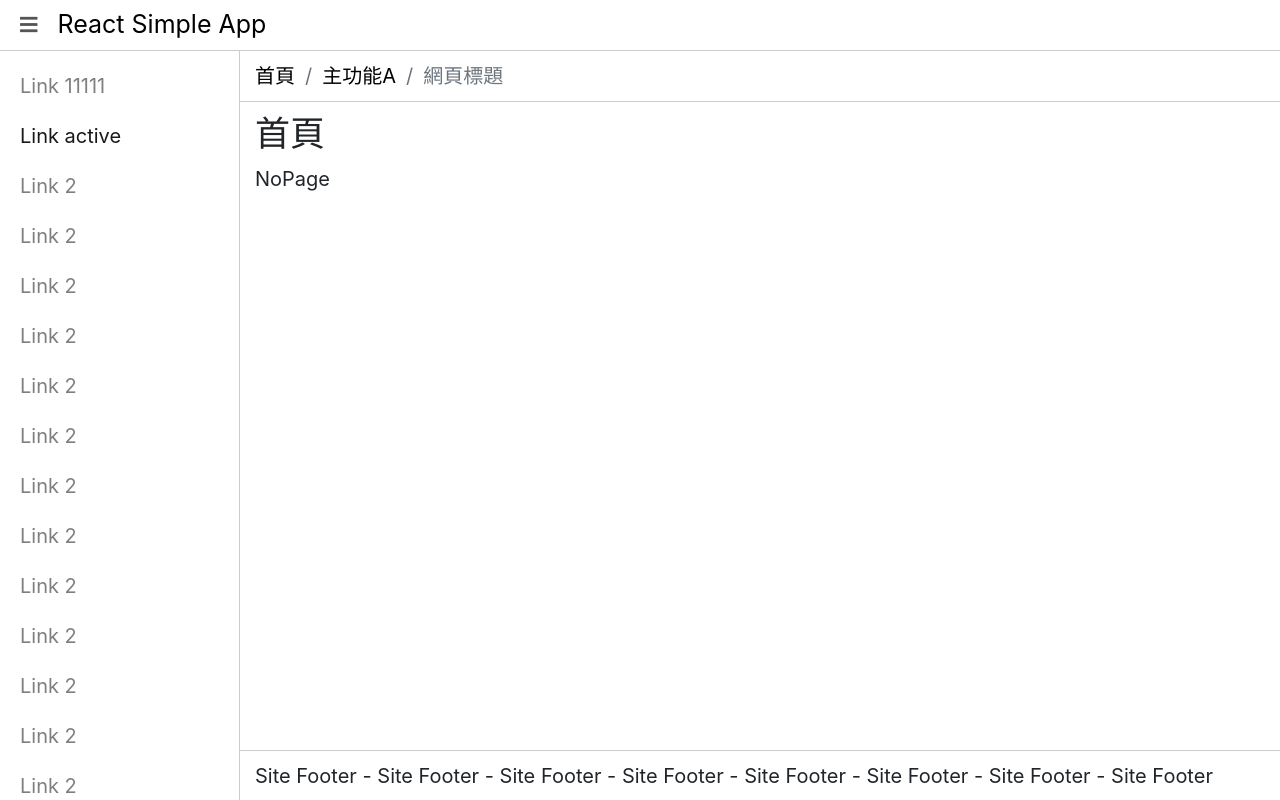
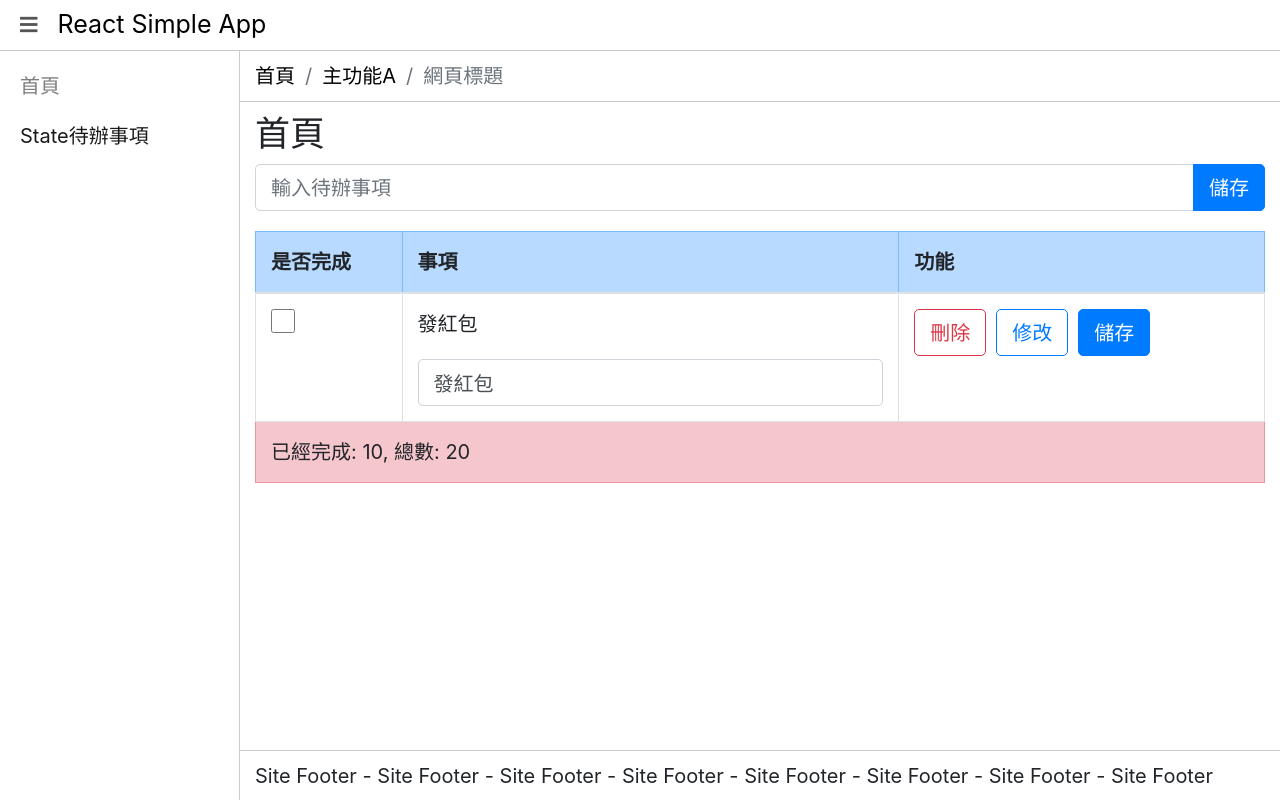
Before and after one commit to WeiTsunChien/react-simple-app, a React (Create React App) app: page /state-todo in a window 1280 px wide. Built offline with nearby package versions, Linux system fonts and the light colour scheme.

Commit message:
待辦事項靜態畫面

```diff
--- a/src/App.js
+++ b/src/App.js
@@ -3,6 +3,7 @@ import { BrowserRouter, Routes, Route } from "react-router-dom";
 
 import Layout from './components/layout/Layout';
 import Home from './components/Home';
+import StateTodo from './components/StateTodo';
 import NoPage from './components/other/NoPage';
 
 const App = () => {
@@ -11,6 +12,7 @@ const App = () => {
       <Routes>
         <Route path="/" element={<Layout />}>
           <Route index element={<Home />} />
+          <Route path="/state-todo" element={<StateTodo />} />
           <Route path="*" element={<NoPage />} />
         </Route>
       </Routes>
--- a/src/assets/sass/site.scss
+++ b/src/assets/sass/site.scss
@@ -17,6 +17,11 @@ body {
 
 a {
     color: $fontColorPrimary;
+}
+
+input[type=checkbox]{
+    width: 1.2rem;
+    height: 1.2rem;
 }
 
 #site-header {
--- /dev/null
+++ b/src/components/StateTodo/index.jsx
@@ -0,0 +1,56 @@
+import React, { useState } from 'react';
+
+const StateTodo = () => {
+    const [todoList, setTodoList] = useState([
+        { id: 1, todo: '發紅包', done: false, isEdit: false }
+    ]);
+
+    return (
+        <>
+            <form>
+                <div className="input-group mb-3">
+                    <input type="text" className="form-control" placeholder="輸入待辦事項" />
+                    <div className="input-group-append">
+                        <button type="submit" className="btn btn-primary" >儲存</button>
+                    </div>
+                </div>
+            </form>
+            <div className="table-responsive-sm">
+                <table className="table table-bordered">
+                    <thead>
+                        <tr className="table-primary">
+                            <th>是否完成</th>
+                            <th>事項</th>
+                            <th>功能</th>
+                        </tr>
+                    </thead>
+                    <tbody>
+                        <tr>
+                            <td>
+                                <input type="checkbox" />
+                            </td>
+                            <td>
+                                <p>發紅包</p>
+                                <input type="text" className='form-control' value="發紅包" />
+                            </td>
+                            <td>
+                                <button type='button' className='btn btn-outline-danger mr-2'>刪除</button>
+                                <button type="button" className="btn btn-outline-primary mr-2" >修改</button>
+                                <button type="button" className="btn btn-primary mr-2" >儲存</button>
+                            </td>
+                        </tr>
+                    </tbody>
+                    <tfoot>
+                        <tr class="table-danger">
+                            <td colSpan={3}>
+                                已經完成: 10, 總數: 20
+                            </td>
+                        </tr>
+                    </tfoot>
+                </table>
+            </div>
+        </>
+    );
+};
+
+export default StateTodo;
--- a/src/components/layout/LeftSidebar.jsx
+++ b/src/components/layout/LeftSidebar.jsx
@@ -1,4 +1,5 @@
 import React from 'react';
+import { NavLink } from "react-router-dom";
 
 const LeftSidebar = (props) => {
     const { showLeftSidebar } = props;
@@ -8,70 +9,10 @@ const LeftSidebar = (props) => {
             style={{ display: showLeftSidebar ? 'block' : 'none' }}>
             <ul className="navbar-nav">
                 <li className="nav-item">
-                    <a className="nav-link" href="#">Link 11111</a>
+                    <NavLink className="nav-link" to="/">首頁</NavLink>
                 </li>
                 <li className="nav-item">
-                    <a className="nav-link active" href="#">Link active</a>
-                </li>
-                <li className="nav-item">
-                    <a className="nav-link" href="#">Link 2</a>
-                </li>
-                <li className="nav-item">
-                    <a className="nav-link" href="#">Link 2</a>
-                </li>
-                <li className="nav-item">
-                    <a className="nav-link" href="#">Link 2</a>
-                </li>
-                <li className="nav-item">
-                    <a className="nav-link" href="#">Link 2</a>
-                </li>
-                <li className="nav-item">
-                    <a className="nav-link" href="#">Link 2</a>
-                </li>
-                <li className="nav-item">
-                    <a className="nav-link" href="#">Link 2</a>
-                </li>
-                <li className="nav-item">
-                    <a className="nav-link" href="#">Link 2</a>
-                </li>
-                <li className="nav-item">
-                    <a className="nav-link" href="#">Link 2</a>
-                </li>
-                <li className="nav-item">
-                    <a className="nav-link" href="#">Link 2</a>
-                </li>
-                <li className="nav-item">
-                    <a className="nav-link" href="#">Link 2</a>
-                </li>
-                <li className="nav-item">
-                    <a className="nav-link" href="#">Link 2</a>
-                </li>
-                <li className="nav-item">
-                    <a className="nav-link" href="#">Link 2</a>
-                </li>
-                <li className="nav-item">
-                    <a className="nav-link" href="#">Link 2</a>
-                </li>
-                <li className="nav-item">
-                    <a className="nav-link" href="#">Link 2</a>
-                </li>
-                <li className="nav-item">
-                    <a className="nav-link" href="#">Link 2</a>
-                </li>
-                <li className="nav-item">
-                    <a className="nav-link" href="#">Link 2</a>
-                </li>
-                <li className="nav-item">
-                    <a className="nav-link" href="#">Link 2</a>
-                </li>
-                <li className="nav-item">
-                    <a className="nav-link" href="#">Link 2</a>
-                </li>
-                <li className="nav-item">
-                    <a className="nav-link" href="#">Link 2</a>
-                </li>
-                <li className="nav-item">
-                    <a className="nav-link" href="#">Link 33333</a>
+                    <NavLink className="nav-link" to="/state-todo">State待辦事項</NavLink>
                 </li>
             </ul>
         </nav>
```
